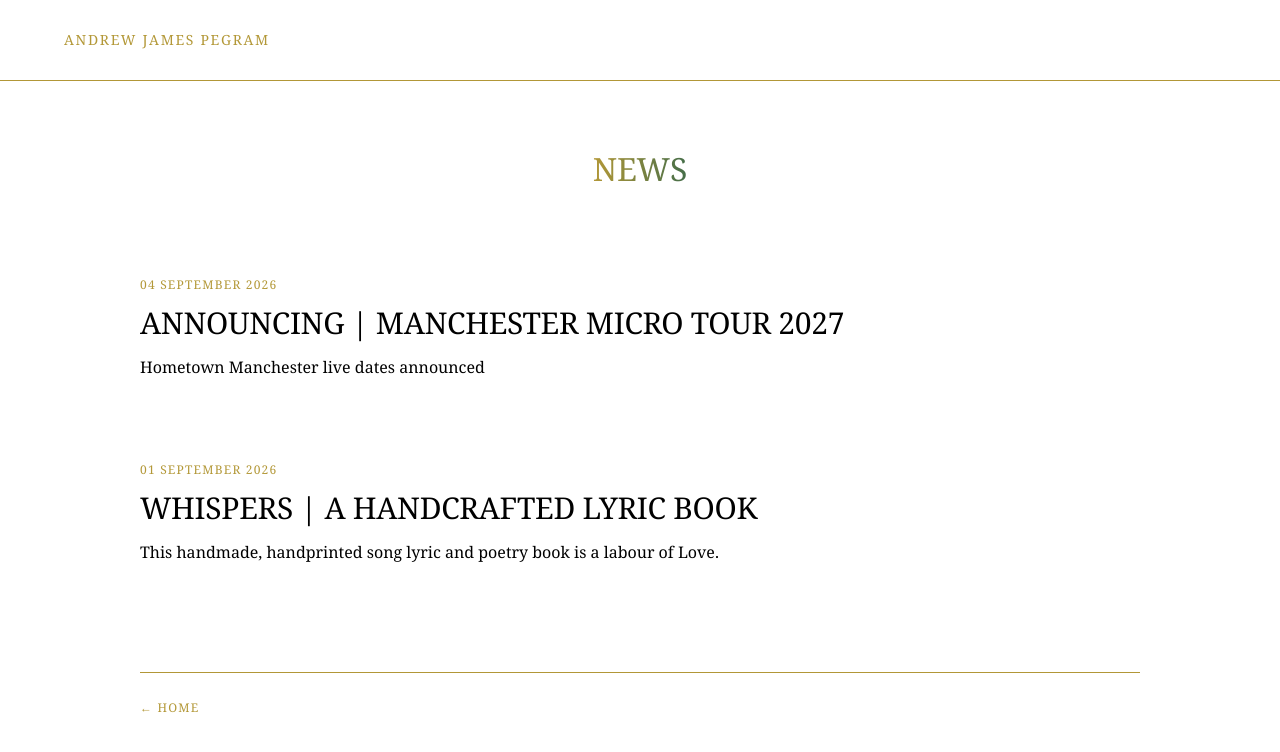
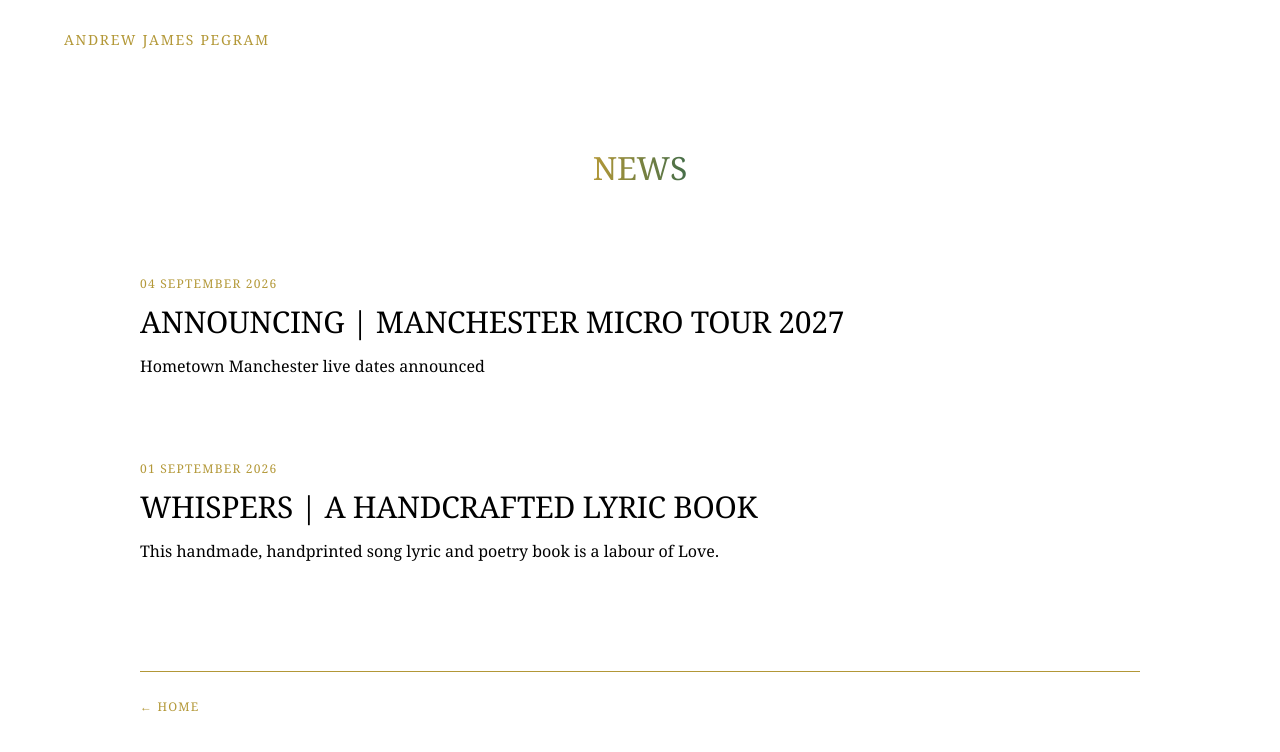
Before and after one commit to Drew-leotard/andrew-james-pegram-archive, a Jekyll site: the page built from news/index.html, in a window 1280 px wide. Shown: the top 752 px of the page. Built offline with Jekyll 4.4.1, drawn with Linux system fonts in a browser that asks for light colours; some web fonts are replaced.

Commit message:
Update index.html
remove header line

```diff
--- a/news/index.html
+++ b/news/index.html
@@ -28,7 +28,7 @@
     font-size: 14px;
     letter-spacing: 0.12em;
     text-transform: uppercase;
-    border-bottom: 1px solid var(--gold);
+    border-bottom: none;
   }
 
   header a {
```
